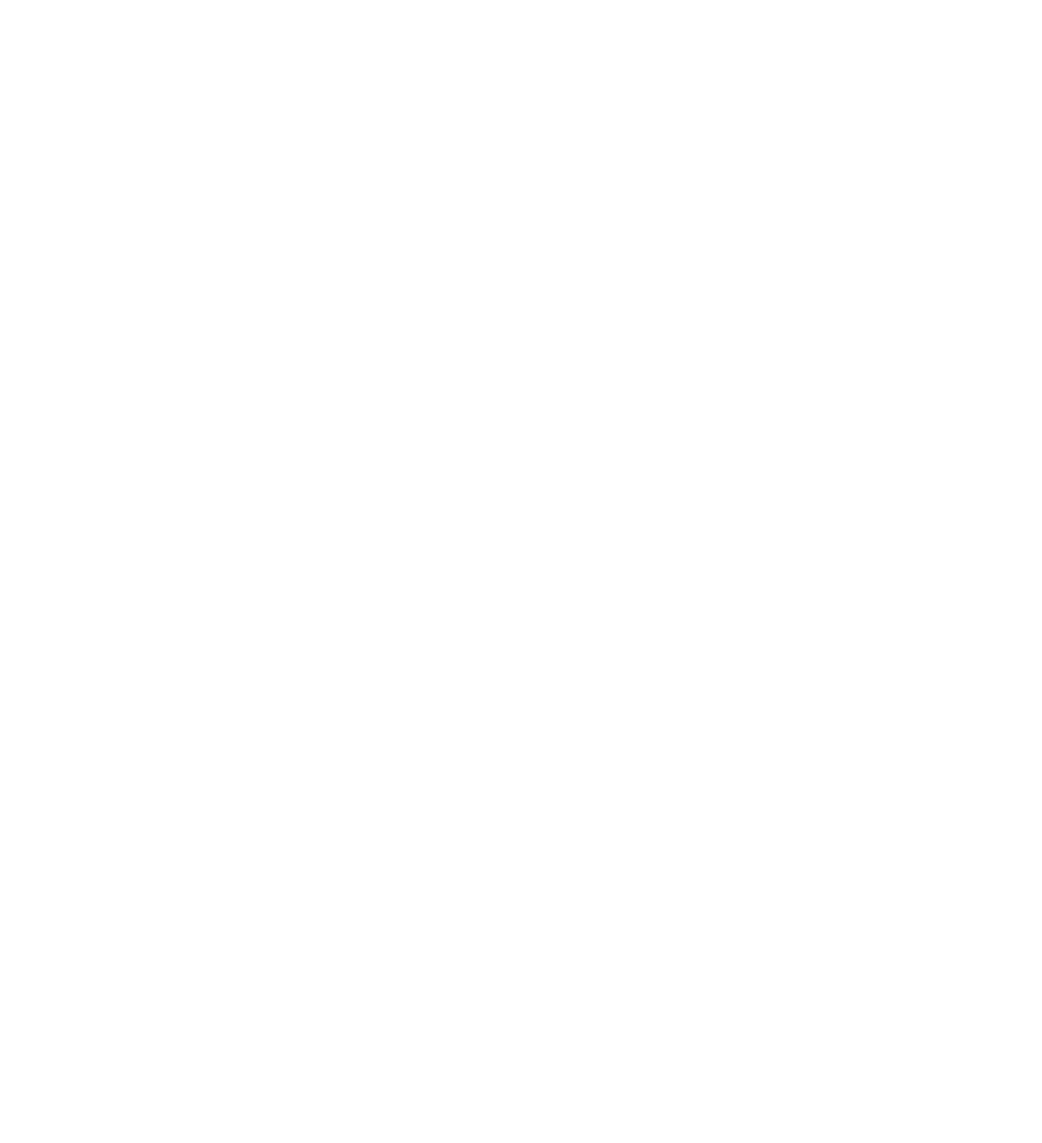
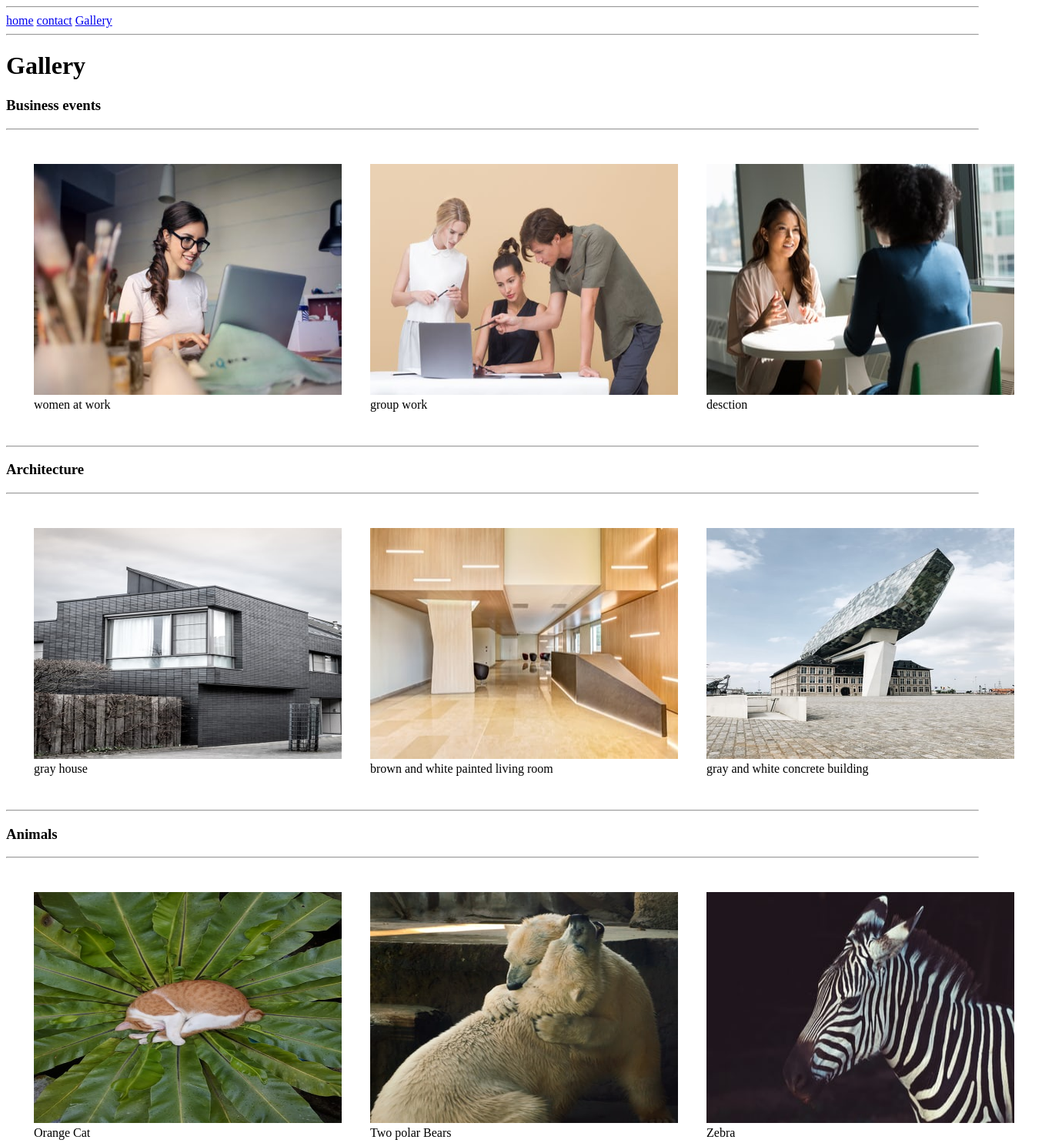
Before and after one commit to Buchi000/Website, a plain HTML site: page Gallery.html in a window 1280 px wide. Shown: the top 1485 px of the page at 77% size, 1354 px wide, since content can reach past the window. Before the commit the page ends 800 px from the top, so only its background shows below. Drawn offline with Linux system fonts and the light colour scheme.

Commit message:
some images are added on galley page with their caption

```diff
--- a/Gallery.html
+++ b/Gallery.html
@@ -1,17 +1,58 @@
-<table>
+<!DOCTYPE html>
+<html lang="en">
+<head>
+    <meta charset="UTF-8">
+    <meta name="viewport" content="width=device-width, initial-scale=1.0">
+    <title>mekides G.</title>
+   <link rel="icon" href="./asset/image/icon.png">
+</head>
+<body>
+    <!--lets start...  -->
+    <hr>
+    <!-- home is internal but if we use extrnal ural must write by starting htt[] -->
+    <a href="index.html">home</a>
+    <a href="contact.html">contact</a>
+    <a href="Gallery.html">Gallery</a>
+
+
+    <hr>
+<h1>Gallery</h1>
+<h3>Business events</h3>
+<table cellspacing = "35">
+    <hr>
     <tr>
-        <td></td>
-        <td></td>
-        <td></td>
+        <td><img src="./asset/image/bus2.jpeg" alt="women" width="400" height="300"><figcaption>women at work</figcaption></td>
+        <td><img src="./asset/image/bus3.jpeg" alt="" width="400" height="300"><figcaption>group work</figcaption></td>
+        <td><img src="./asset/image/photo-1573497620053-ea5300f94f21.jfif" alt="" width="400" height="300"> <figcaption>desction</figcaption></td>
+    </tr>
+</table>
+<hr>
+<h3>Architecture</h3>
+<hr>
+<table cellspacing = "35">
+    <tr>
+        <td><img src="./asset/image/gray.jfif" width="400" height="300"><figcaption>gray house</figcaption></td>
+        <td><img src="./asset/image/inter.jfif" width="400" height="300" ><figcaption>brown and white painted living room</figcaption></td>
+        <td><img src="./asset/image/photo-1565690257768-4cf879b78641.jfif" width="400" height="300" ><figcaption>gray and white concrete building</figcaption></td>
+    </tr>
+</table>
+<hr>
+<h3>Animals</h3>
+<hr>
+<table cellspacing ="35">
+    <tr>
+        <td><img src="./asset/image/photo-1560009571-bbf900a1131b.jfif" width="400" height="300"><figcaption>Orange Cat</figcaption></td>
+        <td><img src="./asset/image/photo-1560150162-c8483cdac601.jfif" width="400" height="300"><figcaption>Two polar Bears</figcaption></td>
+        <td><img src="./asset/image/photo-1468977189904-8bb4b196d8b8.jfif" width="400" height="300"><figcaption>Zebra</figcaption></td>
     </tr>
     <tr>
-        <td></td>
-        <td></td>
-        <td></td>
+        <td><img src="./asset/image/photo-1542914119-031b7a0dbb8a.jfif" width="400" height="300"><figcaption>White Horse</figcaption></td>
+        <td><img src="./asset/image/photo-1565180098141-46d5ec2dceae.jfif" width="400" height="300"><figcaption>Milti-coored bird perched on tree</figcaption></td>
+        <td><img src="./asset/image/photo-1573595287099-eabfdb20ec6a.jfif" width="400" height="300"><figcaption>Aynx cat</figcaption></td>
     </tr>
-    <tr>
-        <td></td>
-        <td></td>
-        <td></td>
-    </tr>
+
 </table>
+<hr>
+
+</body>
+</html>
```
Also changed, not shown: contact.html (+16 -2 lines), asset/image/gray.jfif (added), asset/image/inter.jfif (added), asset/image/photo-1519143587129-d7ae992bc44c.jfif (added), asset/image/photo-1565690257768-4cf879b78641 (1).jfif (added).
